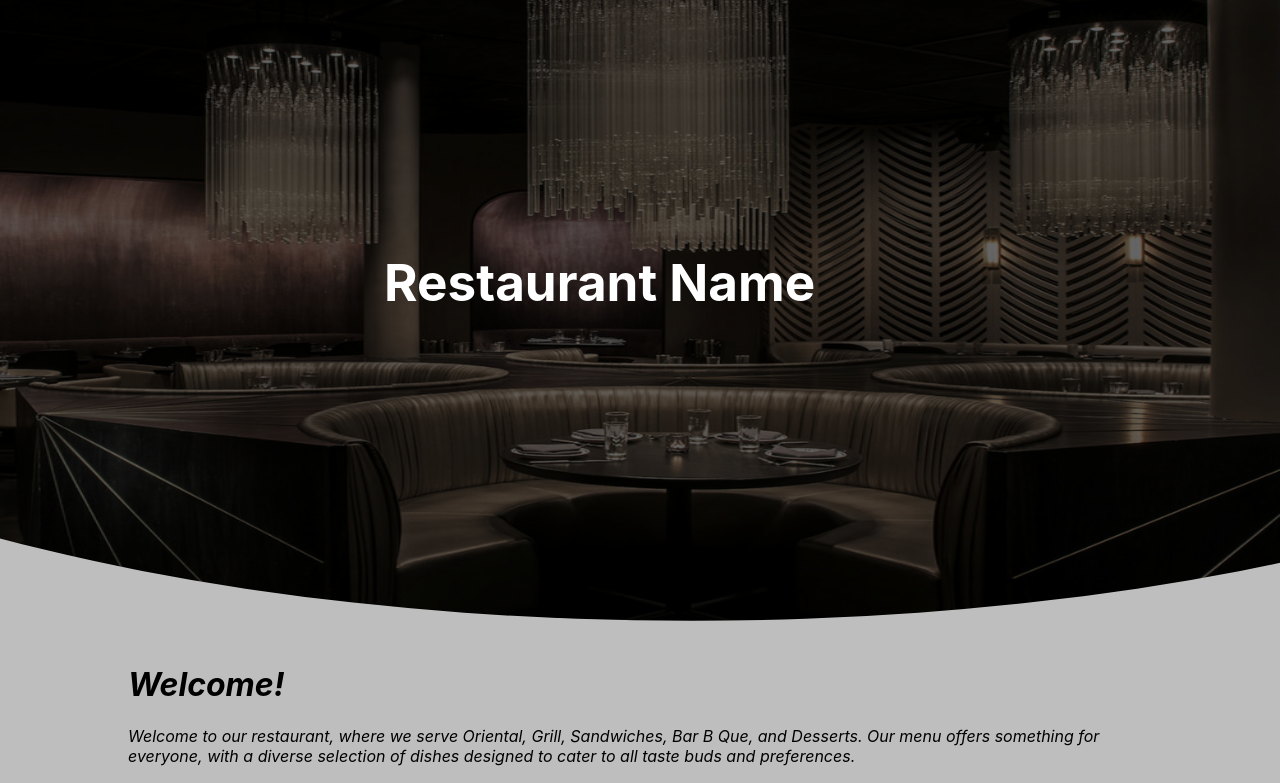
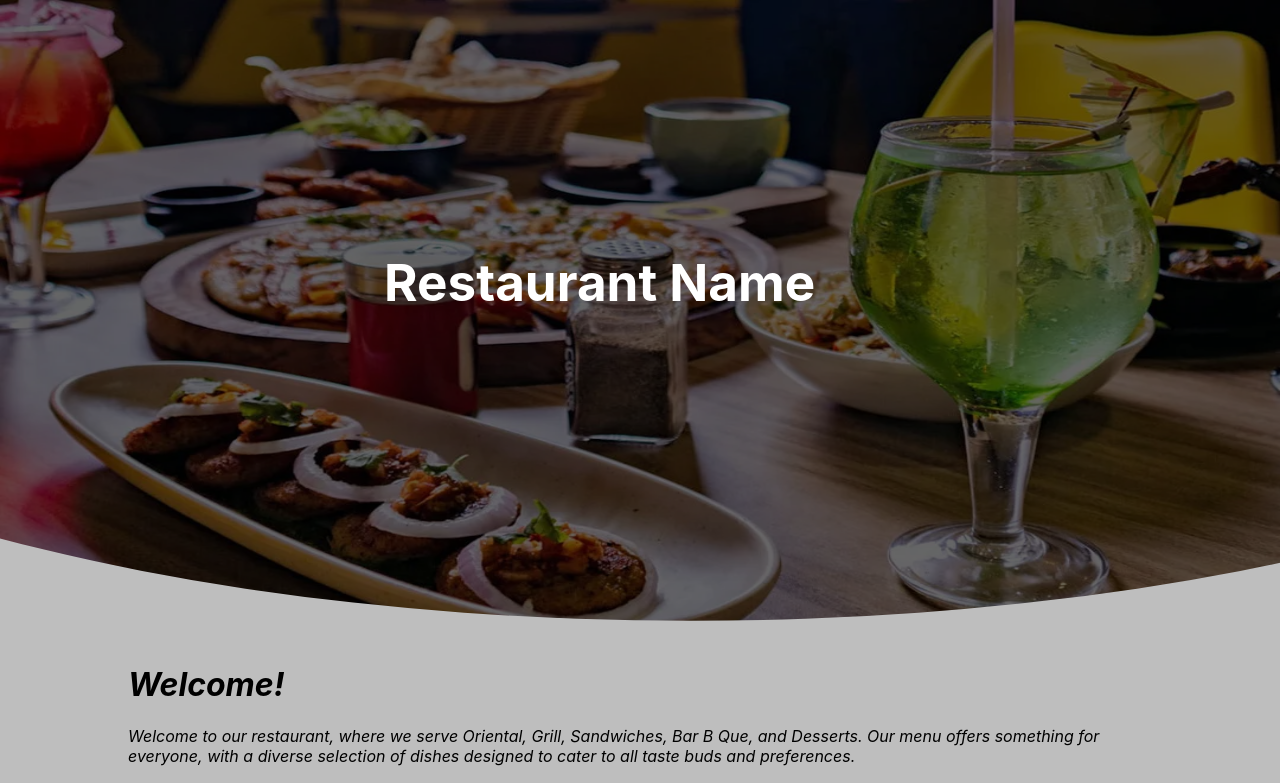
Before and after one commit to FatimaBadar/Restaurant-management, a React (Create React App) app in the folder restaurant-management/: page / in a window 1280 px wide. Shown: the top 783 px of the page. Built offline with nearby package versions, Linux system fonts and the light colour scheme.

Commit message:
home page updated

```diff
--- a/restaurant-management/src/components/HomeContainer/HomeContainer.jsx
+++ b/restaurant-management/src/components/HomeContainer/HomeContainer.jsx
@@ -1,5 +1,5 @@
 import React, { useLayoutEffect, useRef } from 'react';
-import HCImg from './../../assets/home.jpg';
+import HCImg from './../../assets/home.webp';
 import './homecontainer.css';
 import {gsap} from "gsap";
 
--- a/restaurant-management/src/components/HomeContainer/homecontainer.css
+++ b/restaurant-management/src/components/HomeContainer/homecontainer.css
@@ -50,7 +50,7 @@
     left: 0;
     width: 100%;
     height: 80vh;
-    background-color: #1f1d1def;
+    background-color: #0c0202;
     clip-path: ellipse(91% 66% at 64% 31%);
     z-index: -5;
 }
```
Also changed, not shown: restaurant-management/src/assets/home.jpg (deleted), restaurant-management/src/assets/home.webp (added).
